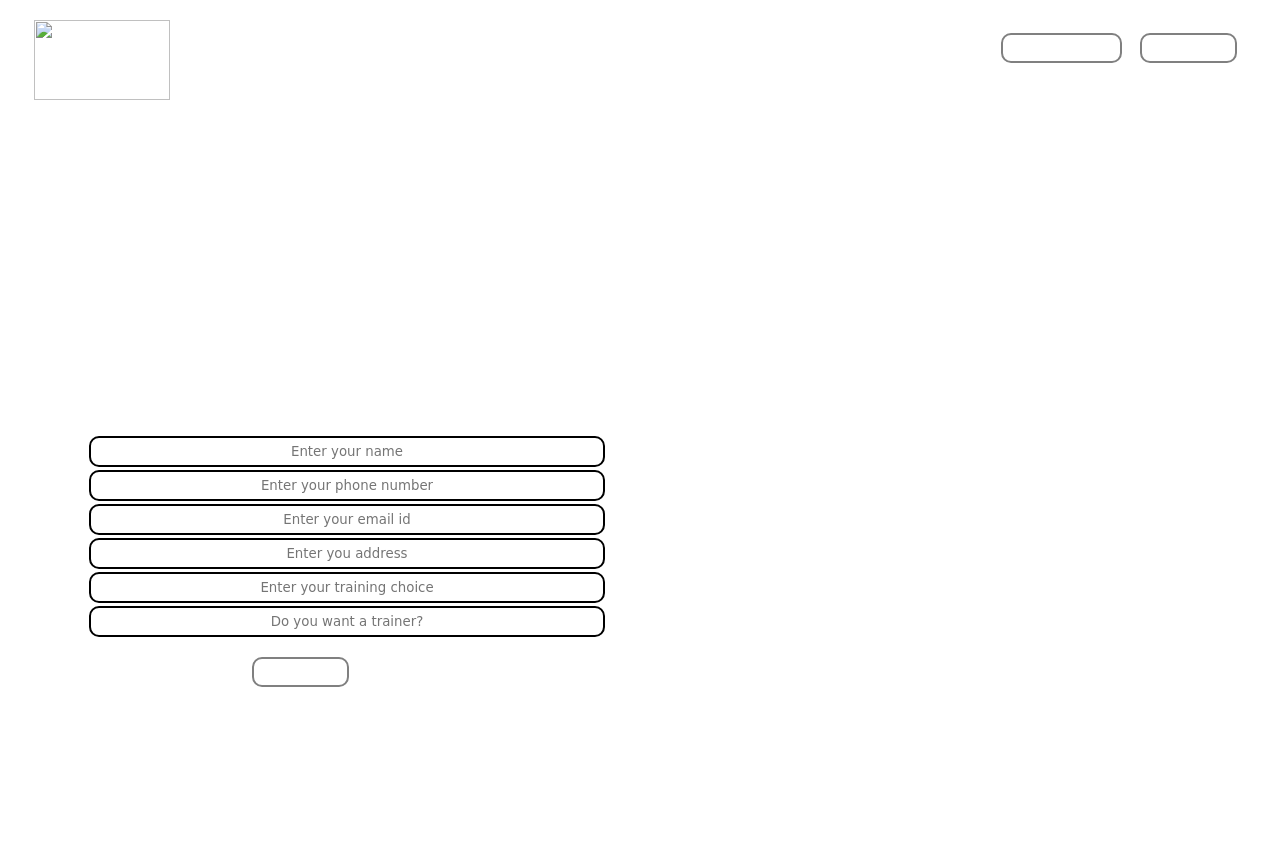
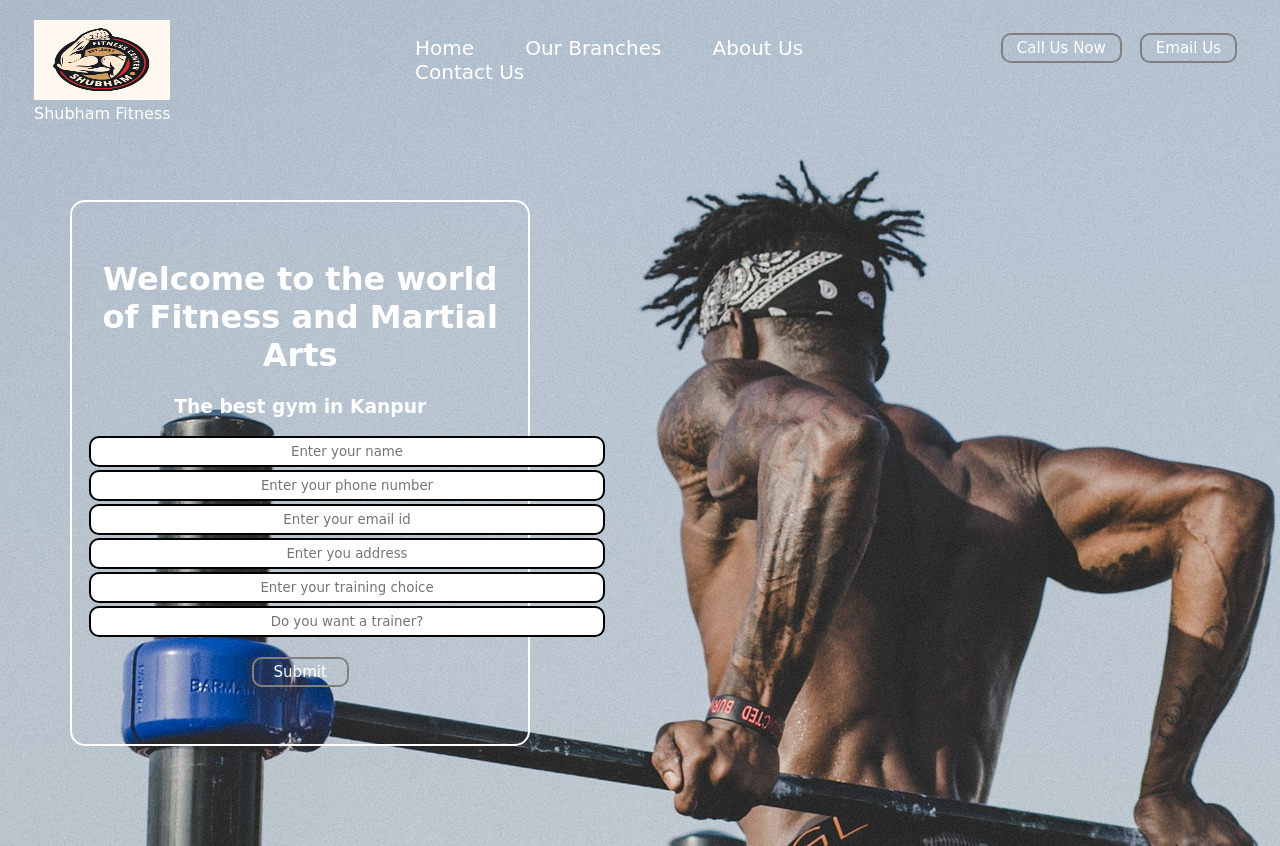
Before and after one commit to Garud2023/gym-landing-page, a plain HTML site: page index.html in a window 1280 px wide. Drawn offline with Linux system fonts and the light colour scheme; files that its build step writes are made by us from their sources; a web font is replaced by a local one.

Commit message:
Update index.html

```diff
--- a/index.html
+++ b/index.html
@@ -8,7 +8,7 @@
 <link rel="preconnect" href="https://fonts.googleapis.com">
 <link rel="preconnect" href="https://fonts.gstatic.com" crossorigin>
 <link href="https://fonts.googleapis.com/css2?family=Tektur:wght@600&display=swap" rel="stylesheet">
-<link rel="stylesheet" href="CSS/style.css">
+<link rel="stylesheet" href="style.css">
 <style>
     /* CSS Reset */
     body{
@@ -16,7 +16,7 @@
         color: white;
         margin: 0px;
         padding: 0px;
-        background: url('IMG/bg.jpg');
+        background: url('bg.jpg');
 
     }
     .left{
@@ -110,7 +110,7 @@
     <header class="header">
         <!-- Left box for logo-->
         <div class="left">
-            <img src="IMG/Logo.png">
+            <img src="Logo.png">
             <div>Shubham Fitness</div>
         </div>
         <!-- Mid box for navbar-->
```
